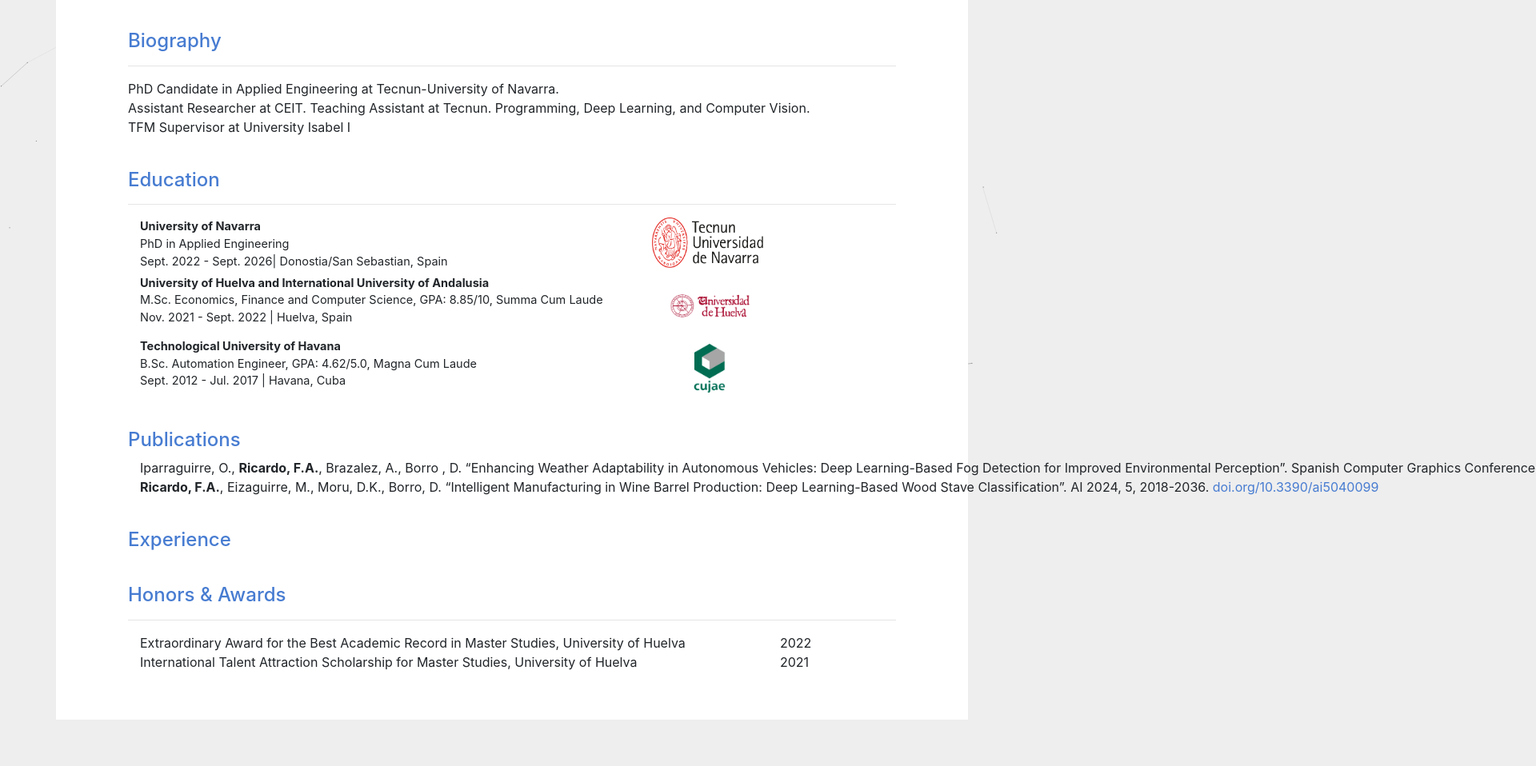
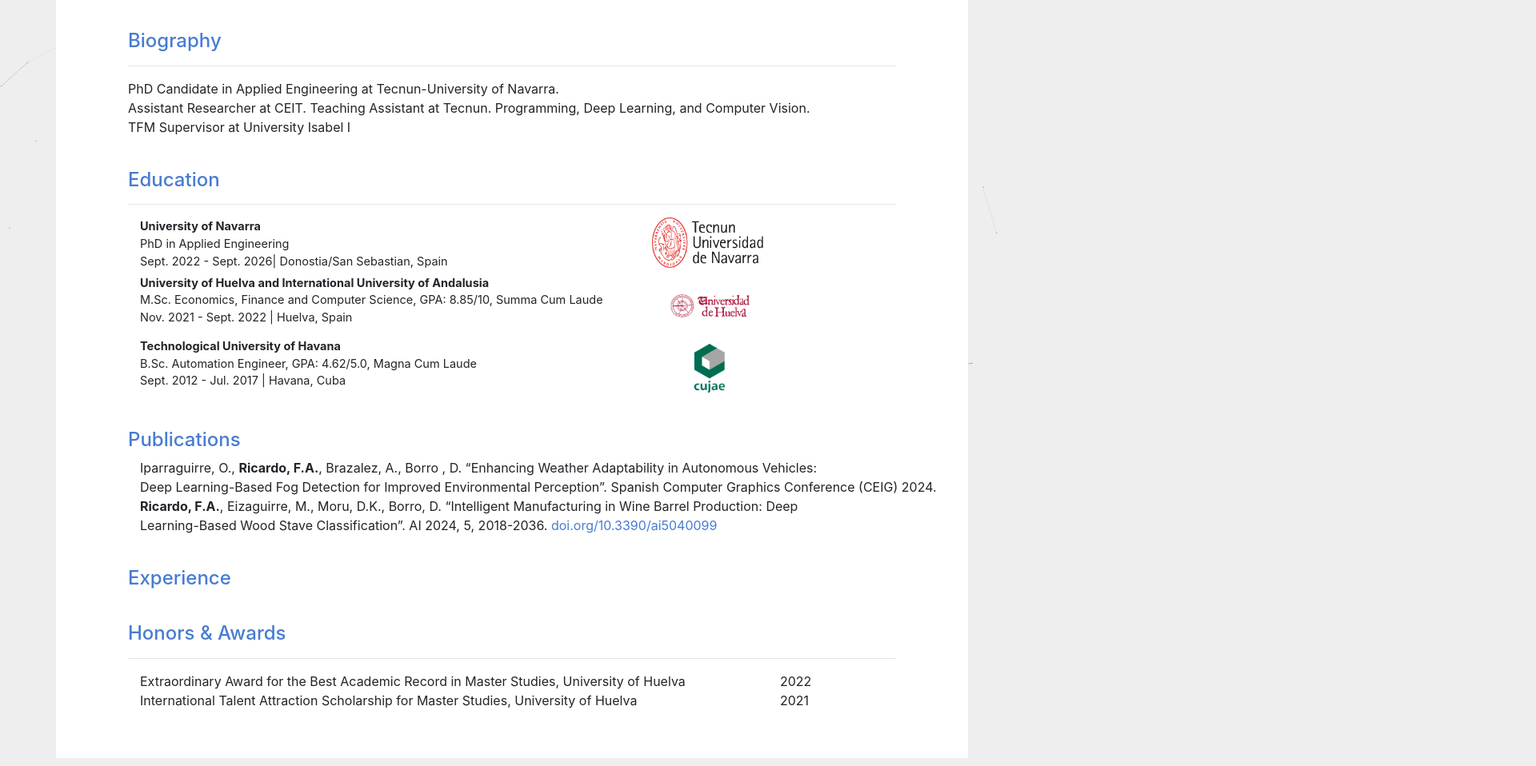
Before and after one commit to FrankARicardo/github.io, a plain HTML site: page index.html in a window 1280 px wide. Shown: the part 340-1298 px from the top of the page at 80% size, 1920 px wide, since content can reach past the window. Before the commit the page ends 1250 px from the top, so only its background shows below. Drawn offline with nearby package versions, Linux system fonts and the light colour scheme.

Commit message:
personal

```diff
--- a/index.html
+++ b/index.html
@@ -102,12 +102,12 @@
                 <div class="row">
                     <div class="col-8">
                     Iparraguirre, O., <strong>Ricardo, F.A.</strong>, Brazalez, A., Borro , D. “Enhancing Weather Adaptability in Autonomous
-                    Vehicles: Deep Learning-Based Fog Detection for Improved Environmental Perception”. Spanish
+                    Vehicles: <br> Deep Learning-Based Fog Detection for Improved Environmental Perception”. Spanish
                     Computer Graphics Conference (CEIG) 2024. <br>
                     </div>
                     <div class="col-8">
                     <strong>Ricardo, F.A.</strong>, Eizaguirre, M., Moru, D.K., Borro, D. “Intelligent Manufacturing in Wine Barrel Production:
-                    Deep Learning-Based Wood Stave Classification”. AI 2024, 5, 2018-2036. <a href="https://doi.org/10.3390/ai5040099">doi.org/10.3390/ai5040099</a>
+                    Deep <br> Learning-Based Wood Stave Classification”. AI 2024, 5, 2018-2036. <a href="https://doi.org/10.3390/ai5040099">doi.org/10.3390/ai5040099</a>
                     </div>
                 </div>
 
```
